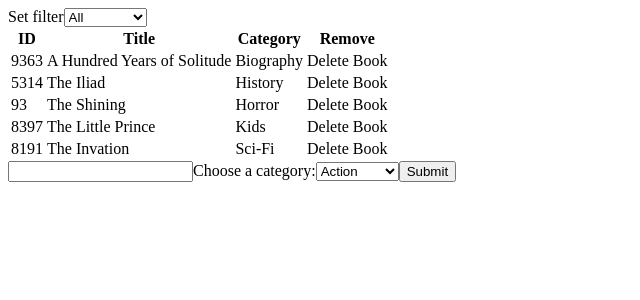
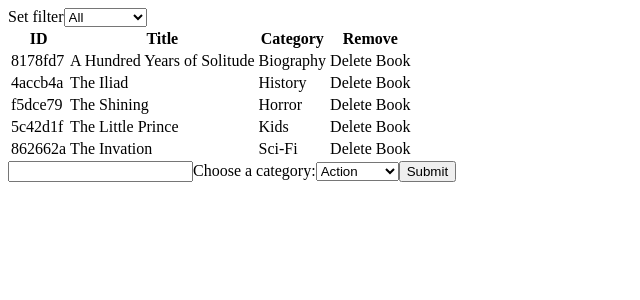
Before and after one commit to javierbotero/bookstore, a React (Create React App) app: page / in a window 1280 px wide. Shown: the top 300 px of the page, without its empty margins (0-640 px from the left). Built offline with nearby package versions, Linux system fonts and the light colour scheme.

Commit message:
Add uuid package and implemented it for usage in the books ids

```diff
--- a/package.json
+++ b/package.json
@@ -16,6 +16,7 @@
     "react-scripts": "4.0.1",
     "redux": "^4.0.5",
     "redux-thunk": "^2.3.0",
+    "uuid": "^8.3.2",
     "web-vitals": "^0.2.4"
   },
   "scripts": {
--- a/src/actions/index.js
+++ b/src/actions/index.js
@@ -1,9 +1,11 @@
+import { v4 as uuidv4 } from 'uuid';
+
 const CREATE_BOOK = 'CREATE_BOOK';
 const REMOVE_BOOK = 'REMOVE_BOOK';
 const SET_CATEGORY = 'SET_CATEGORY';
 
 const addBook = (title, category) => {
-  const id = Math.round(Math.random() * 10000);
+  const id = uuidv4();
 
   return {
     type: CREATE_BOOK,
--- a/src/containers/App.js
+++ b/src/containers/App.js
@@ -1,6 +1,7 @@
 import React from 'react';
 import BookList from './bookslist';
 import BookForm from './bookform';
+import { CREATE_BOOK, REMOVE_BOOK } from '../actions/index';
 
 const App = () => (
   <div>
@@ -10,3 +11,4 @@ const App = () => (
 );
 
 export default App;
+export { CREATE_BOOK, REMOVE_BOOK };
--- a/src/containers/book.js
+++ b/src/containers/book.js
@@ -6,7 +6,7 @@ const Book = props => {
   const { book, delBook } = props;
   return (
     <tr>
-      <td>{book.id}</td>
+      <td>{book.id.slice(0, 7)}</td>
       <td>{book.title}</td>
       <td>{book.category}</td>
       <td onClick={book => delBook(book)} onKeyPress={book => delBook(book)}>Delete Book</td>
--- a/src/containers/bookslist.js
+++ b/src/containers/bookslist.js
@@ -2,7 +2,7 @@
 import React from 'react';
 import { connect } from 'react-redux';
 import PropTypes from 'prop-types';
-import { removeBook, setCategory } from '../actions';
+import { removeBook, setCategory } from '../actions/index';
 import Book from './book';
 import { FILTERS } from '../constants/constants';
 import Options from './options';
--- a/src/index.js
+++ b/src/index.js
@@ -3,36 +3,36 @@ import ReactDOM from 'react-dom';
 import { Provider } from 'react-redux';
 import { createStore, applyMiddleware, combineReducers } from 'redux';
 import thunk from 'redux-thunk';
-import App from './containers/App';
+import { v4 as uuidv4 } from 'uuid';
+import App, { CREATE_BOOK, REMOVE_BOOK } from './containers/App';
 import { FILTERS } from './constants/constants';
-import { CREATE_BOOK, REMOVE_BOOK } from './actions/index';
 import category from './reducers/categories';
 
 const initialState = [
   {
     title: 'A Hundred Years of Solitude',
     category: FILTERS.biography,
-    id: Math.round(Math.random() * 10000),
+    id: uuidv4(),
   },
   {
     title: 'The Iliad',
     category: FILTERS.history,
-    id: Math.round(Math.random() * 10000),
+    id: uuidv4(),
   },
   {
     title: 'The Shining',
     category: FILTERS.horror,
-    id: Math.round(Math.random() * 10000),
+    id: uuidv4(),
   },
   {
     title: 'The Little Prince',
     category: FILTERS.kids,
-    id: Math.round(Math.random() * 10000),
+    id: uuidv4(),
   },
   {
     title: 'The Invation',
     category: FILTERS.scifi,
-    id: Math.round(Math.random() * 10000),
+    id: uuidv4(),
   },
 ];
 
```
Also changed, not shown: 1 other file (tests, documents, lock files or other folders).
